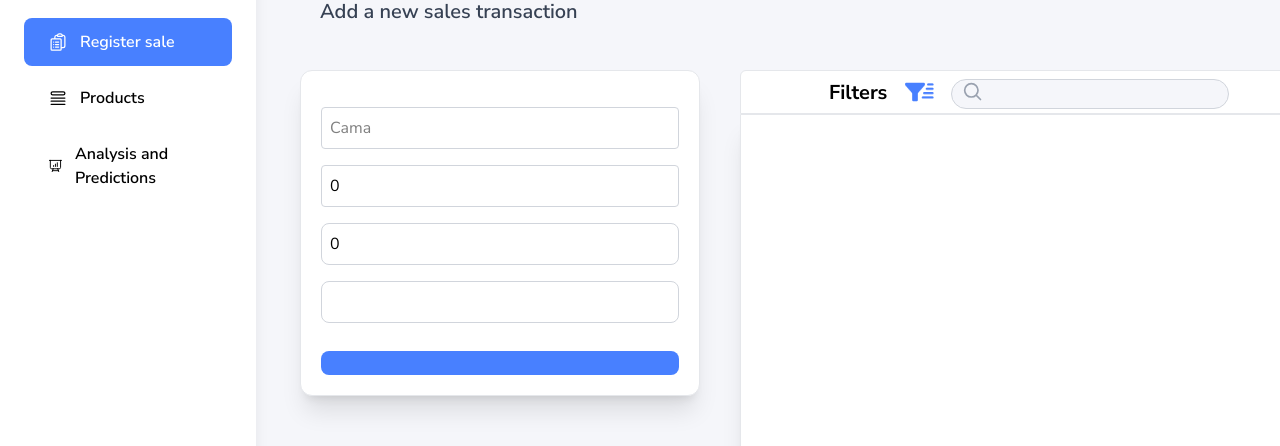
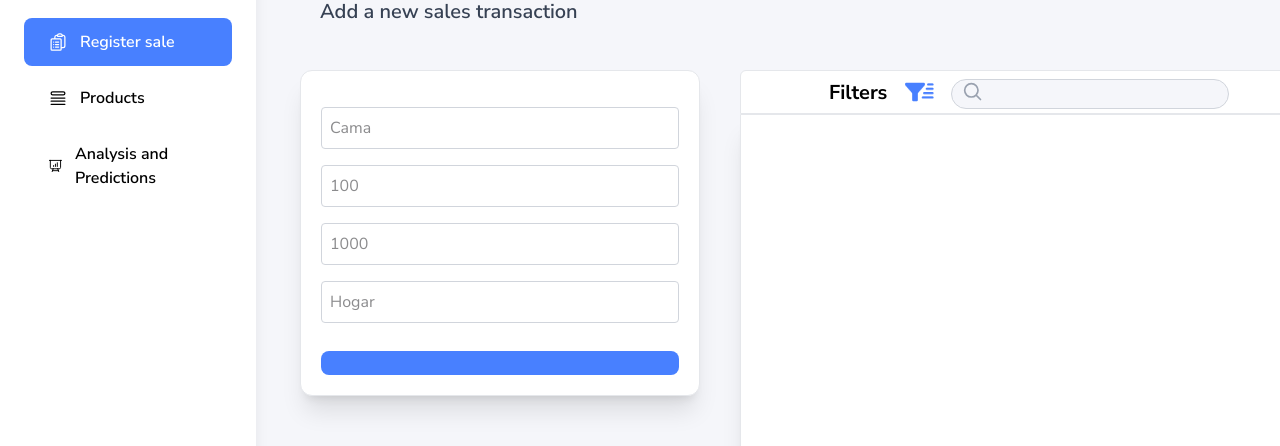
Before and after one commit to IntegrativeProject/SalesScope-Frontend, a Next.js app: page /registersale in a window 1280 px wide. Shown: the part 142-588 px from the top of the page. Built offline with nearby package versions, Linux system fonts and the light colour scheme.

Commit message:
validations added to form

```diff
--- a/package.json
+++ b/package.json
@@ -18,6 +18,7 @@
     "react": "19.2.0",
     "react-chartjs-2": "^5.3.1",
     "react-dom": "19.2.0",
+    "react-hook-form": "^7.68.0",
     "react-hot-toast": "^2.6.0"
   },
   "devDependencies": {
--- a/src/components/ui/RegisterForm.tsx
+++ b/src/components/ui/RegisterForm.tsx
@@ -1,6 +1,14 @@
 "use client";
+
+import { useForm } from "react-hook-form";
 import { Product } from "@/types/ProductType";
-import { useState } from "react";
+
+type FormData = {
+  name: string;
+  price: number;
+  stock: number;
+  category: string;
+};
 
 type RegisterProps = {
   mainName?: string;
@@ -8,110 +16,125 @@ type RegisterProps = {
   secondField?: string;
   thirdField?: string;
   fourthField?: string;
-  type?: string;
   buttonLabel?: string;
-  products?: Product[];
 };
+
 export default function RegisterForm({
   mainName,
   firstField,
   secondField,
   thirdField,
   fourthField,
-  type,
   buttonLabel,
-  products,
 }: RegisterProps) {
-  const [name, setName] = useState("");
-  const [stock, setStock] = useState<number>(0);
-  const [price, setPrice] = useState<number>(0);
-  const [category, setCategory] = useState("");
+  const {
+    register,
+    handleSubmit,
+    reset,
+    formState: { errors, isSubmitting },
+  } = useForm<FormData>({
+    mode: "onBlur",
+  });
 
-  async function CreateNewProduct(e: React.FormEvent) {
-    e.preventDefault()
-    const product = {
-      name,
-      category,
-      price,
-      stock,
-    };
-
+  const onSubmit = async (data: FormData) => {
     try {
       const response = await fetch(
         "https://integrative-salescope.onrender.com/products/",
         {
           method: "POST",
-          headers: {
-            "Content-Type": "application/json",
-          },
-          body: JSON.stringify(product),
+          headers: { "Content-Type": "application/json" },
+          body: JSON.stringify(data),
         }
       );
 
-      if (!response.ok) {
-        throw new Error("Error al registrar producto");
-      }
+      if (!response.ok) throw new Error();
 
       alert("Producto creado correctamente");
-    } catch (error) {
-      console.log(error);
+      reset();
+    } catch {
       alert("Error creando producto");
     }
-  }
+  };
 
   return (
     <form
-      onSubmit={CreateNewProduct}
-      className="p-5 bg-white  rounded-xl flex flex-col gap-2 w-[400px] shadow-xl border border-gray-200"
+      onSubmit={handleSubmit(onSubmit)}
+      className="p-5 bg-white rounded-xl flex flex-col gap-2 w-[400px] shadow-xl border border-gray-200"
     >
       <h2 className="text-center text-xl font-bold text-black">{mainName}</h2>
+      <label className="font-semibold">{firstField}</label>
+      <input
+        {...register("name", {
+          required: "El nombre es obligatorio",
+          minLength: {
+            value: 3,
+            message: "Debe tener al menos 3 caracteres",
+          },
+        })}
+        className="border border-gray-300 p-2 rounded"
+        placeholder="Cama"
+      />
+      {errors.name && (
+        <span className="text-red-500 text-sm">{errors.name.message}</span>
+      )}
 
-      <label id="name" className="font-semibold ">
-        {firstField}
-      </label>
+
+      <label className="font-semibold">{secondField}</label>
       <input
-        id="name"
-        value={name}
-        className="border-gray-300 border p-2 rounded text-black"
-        placeholder="Cama"
-        onChange={(e) => setName(e.target.value)}
+        type="number"
+        {...register("price", {
+          required: "El precio es obligatorio",
+          valueAsNumber: true,
+          min: {
+            value: 1,
+            message: "Debe ser mayor a 0",
+          },
+        })}
+        className="border border-gray-300 p-2 rounded"
+        placeholder="100"
       />
-      <label id="price" className="font-semibold ">
-        {secondField}
-      </label>
+      {errors.price && (
+        <span className="text-red-500 text-sm">{errors.price.message}</span>
+      )}
 
+      <label className="font-semibold">{thirdField}</label>
       <input
-        className="border border-gray-300 p-2 rounded text-black bg-white"
-        placeholder="100"
-        type="text"
-        value={price}
-        onChange={(e) => setPrice(Number(e.target.value))}
+        type="number"
+        {...register("stock", {
+          required: "El stock es obligatorio",
+          valueAsNumber: true,
+          min: {
+            value: 0,
+            message: "No puede ser negativo",
+          },
+        })}
+        className="border border-gray-300 p-2 rounded"
+        placeholder="1000"
       />
-      <label id="initia_stock" className="font-semibold ">
-        {thirdField}
-      </label>
+      {errors.stock && (
+        <span className="text-red-500 text-sm">{errors.stock.message}</span>
+      )}
 
+
+      <label className="font-semibold">{fourthField}</label>
       <input
-        className="w-full border border-gray-300 rounded-lg p-2 bg-white text-black"
-        placeholder="1000"
-        type="text"
-        value={stock}
-        onChange={(e) => setStock(Number(e.target.value))}
+        {...register("category", {
+          required: "La categoría es obligatoria",
+        })}
+        className="border border-gray-300 p-2 rounded"
+        placeholder="Hogar"
       />
-      <label id="category" className="font-semibold ">
-        {fourthField}
-      </label>
+      {errors.category && (
+        <span className="text-red-500 text-sm">
+          {errors.category.message}
+        </span>
+      )}
 
-      <input
-        type={`${type}`}
-        value={category}
-        className="w-full border border-gray-300 rounded-lg p-2 bg-white"
-        placeholder=""
-        onChange={(e) => setCategory(e.target.value)}
-      />
-
-      <button className="w-full bg-[#4880FF] hover:bg-blue-400 mt-5 text-white p-3 rounded-lg cursor-pointer font-bold">
-        {buttonLabel}
+      <button
+        disabled={isSubmitting}
+        className="w-full bg-[#4880FF] hover:bg-blue-400 mt-5 text-white p-3 rounded-lg font-bold disabled:opacity-50 cursor-pointer"
+      >
+        {isSubmitting ? "Guardando..." : buttonLabel}
       </button>
     </form>
   );
```
Also changed, not shown: 1 other file (tests, documents, lock files or other folders).
